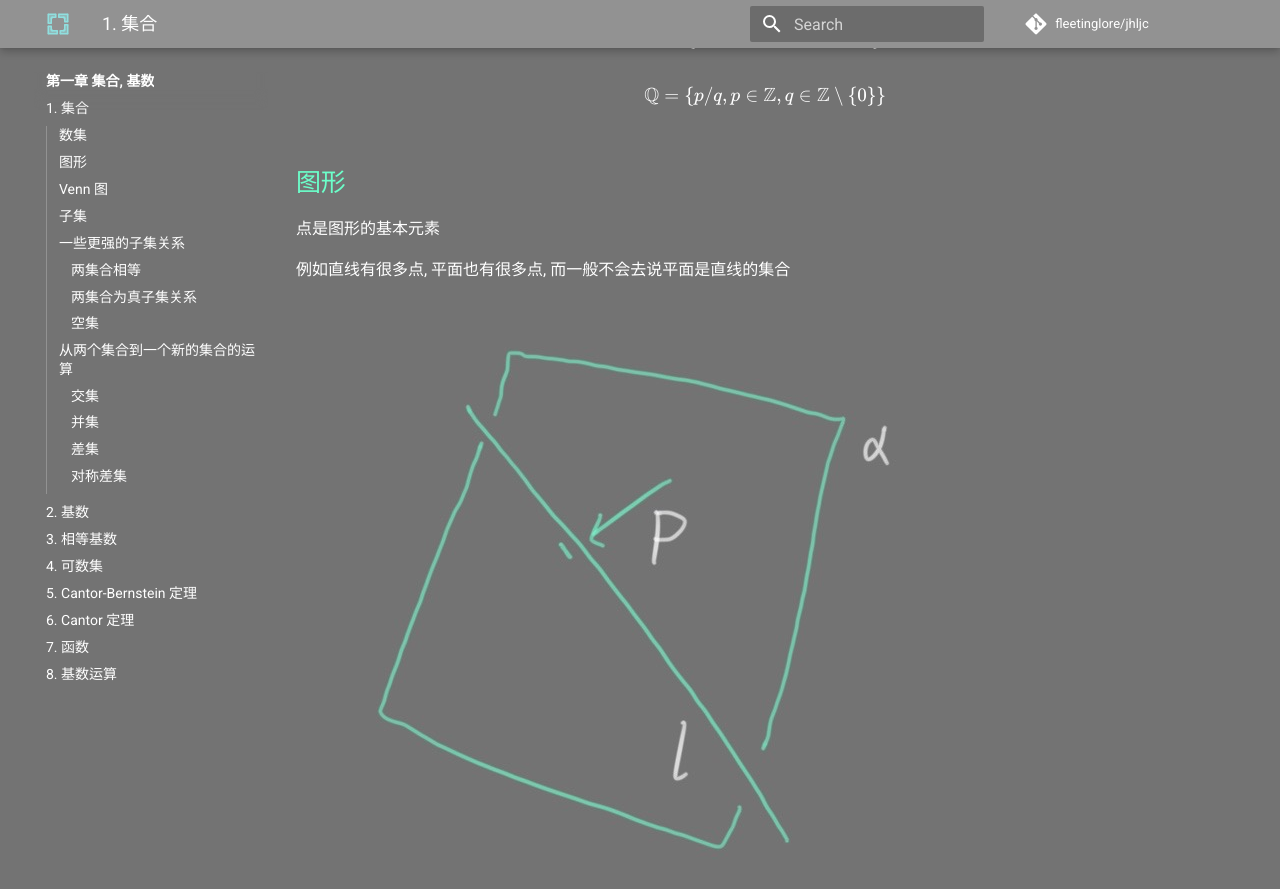
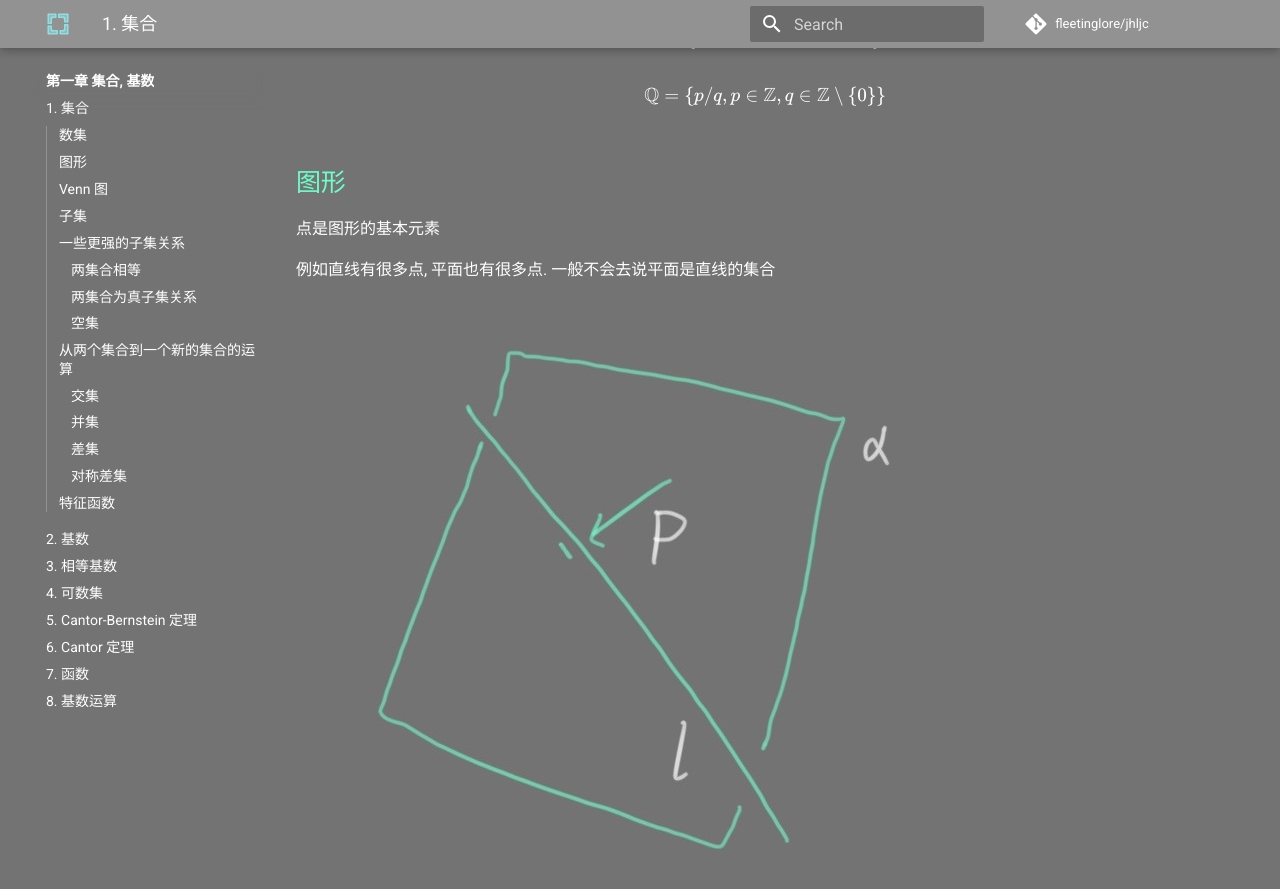
Before and after one commit to FleetingLore/jhljc, an MkDocs documentation site: the page built from docs/1/1.md, in a window 1280 px wide and 900 px high, scrolled down 409 px. Shown: the top 889 px of the window. Built offline with MkDocs 1.6.1 and Material for MkDocs 9.7.7, drawn with Linux system fonts in a browser that asks for light colours; comment, search, counter and statistics services are not loaded.

Commit message:
Update 1.md

```diff
--- a/docs/1/1.md
+++ b/docs/1/1.md
@@ -16,7 +16,8 @@ $$\mathbb{Q} = \{ p/q, p \in \mathbb{Z}, q \in \mathbb{Z} \setminus \{ 0 \} \}$$
 
 点是图形的基本元素
 
-例如直线有很多点, 平面也有很多点, 而一般不会去说平面是直线的集合
+例如直线有很多点, 平面也有很多点.
+一般不会去说平面是直线的集合
 
 ![1.1.1](../assets/images/1.1.1.JPG)
 
@@ -100,3 +101,5 @@ $A \bigtriangleup B$
 严格属于一个集合的元素
 
 ![1.1.10](../assets/images/1.1.10.JPG)
+
+## 特征函数
```
Also changed, not shown: other parts of docs/1/1.md (+1 -1 lines).
